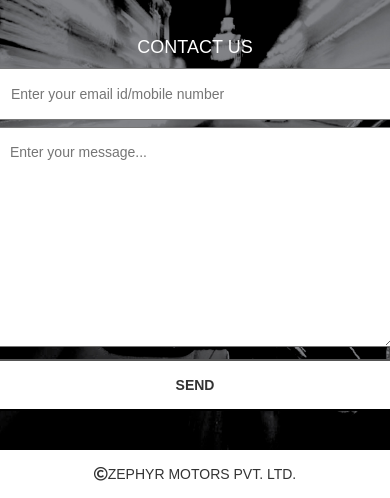
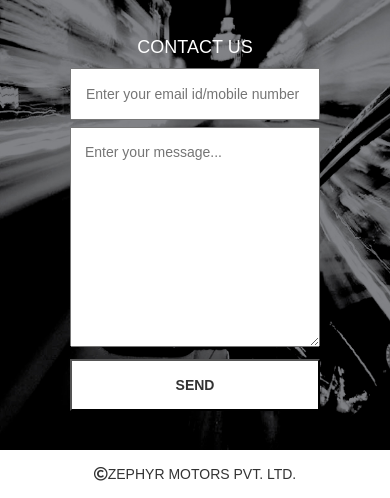
Before and after one commit to DeepGunner/DesignTask-NowFloats, a PHP site: page / in a window 390 px wide. Shown: the part 1780-2278 px from the top of the page. Run offline with PHP 8.4, Linux system fonts and the light colour scheme; some libraries are stand-ins or nearby versions.

Commit message:
css changes

```diff
--- a/css/style.css
+++ b/css/style.css
@@ -371,6 +371,25 @@ nav ul li a {
 /* Media Queries */
 @media screen and (max-width: 600px) {
 
+    .container .contactInfo {
+        padding: 1em;
+        width: 250px;
+        margin-bottom: 0.5em;
+    }
+
+    .container .message {
+        padding: 1em;
+        width: 250px;
+        margin-bottom: 0.5em;
+    }
+
+    .contact input[type=submit] {
+        width: 250px;
+        padding: 1em;
+        font-weight: 800;
+        background: #fff;
+    }
+
 
     .home {
         height: 220px;
```
